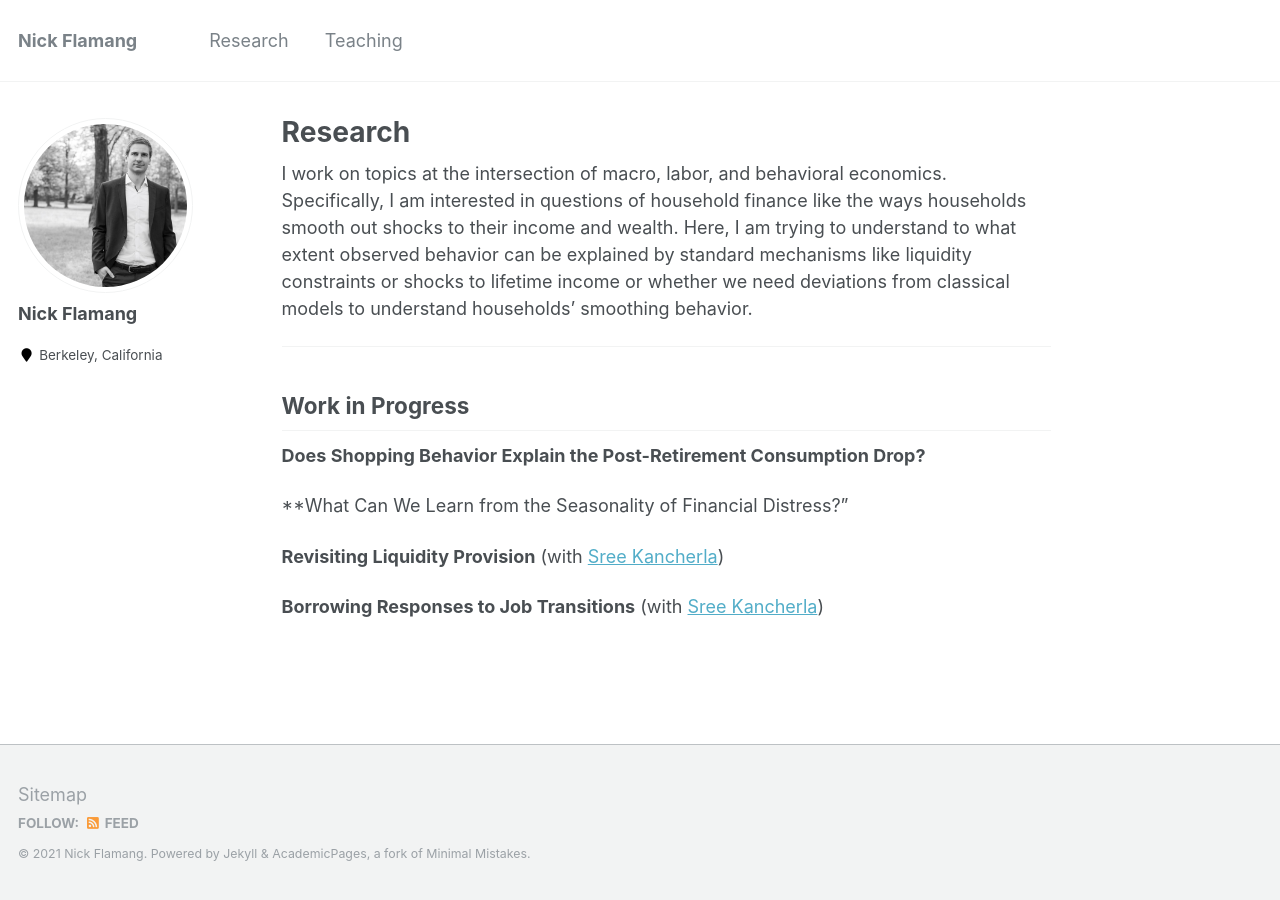
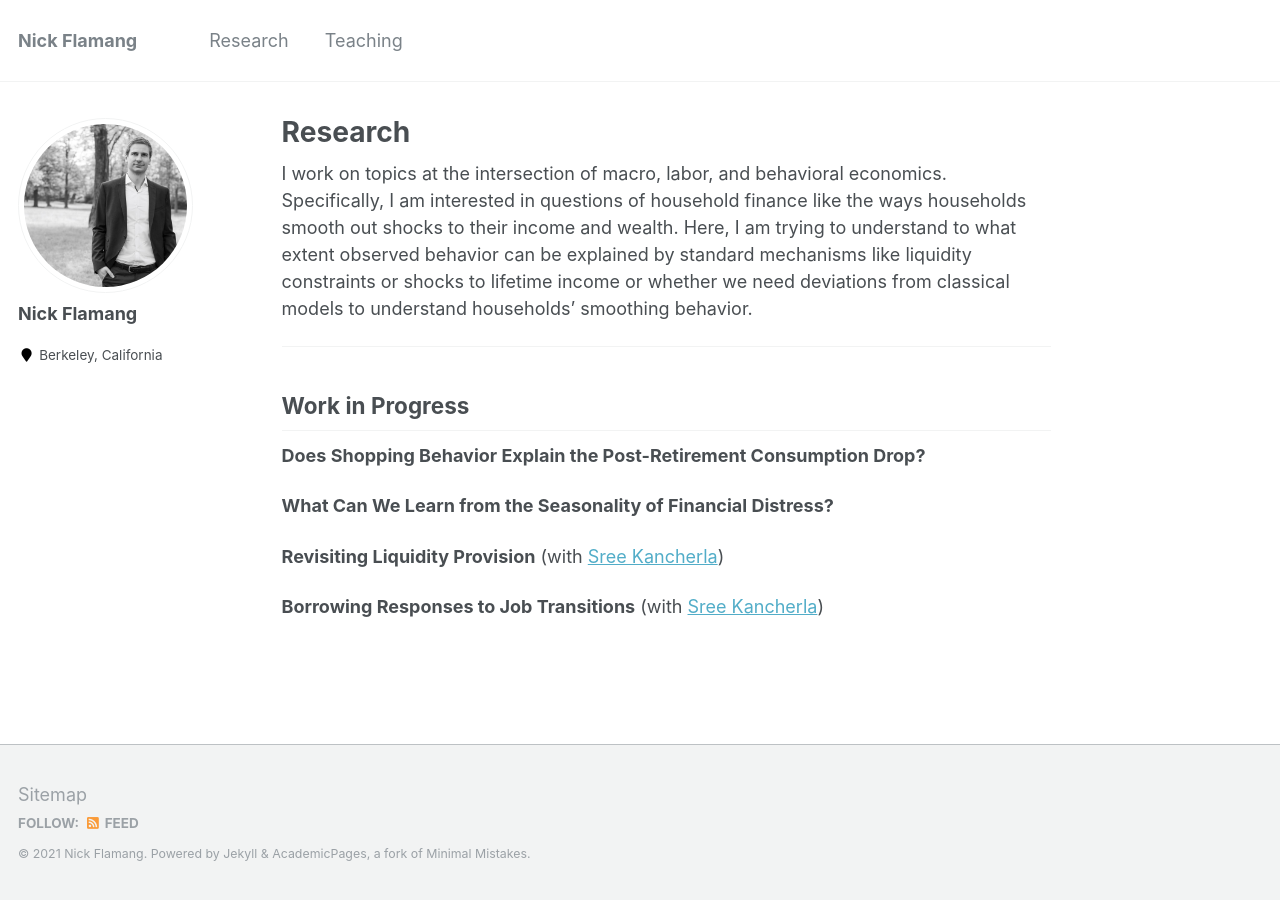
Before and after one commit to nickflamang/nickflamang.github.io, a Jekyll site: the page built from research.md, in a window 1280 px wide. Built offline with Jekyll 4.4.1, drawn with Linux system fonts in a browser that asks for light colours.

```diff
--- a/research.md
+++ b/research.md
@@ -9,7 +9,7 @@ I work on topics at the intersection of macro, labor, and behavioral economics.
 
 **Does Shopping Behavior Explain the Post-Retirement Consumption Drop?**
 
-**What Can We Learn from the Seasonality of Financial Distress?"
+**What Can We Learn from the Seasonality of Financial Distress?**
 
 **Revisiting Liquidity Provision** (with [Sree Kancherla](https://sreekancherla.github.io/))
 
```
